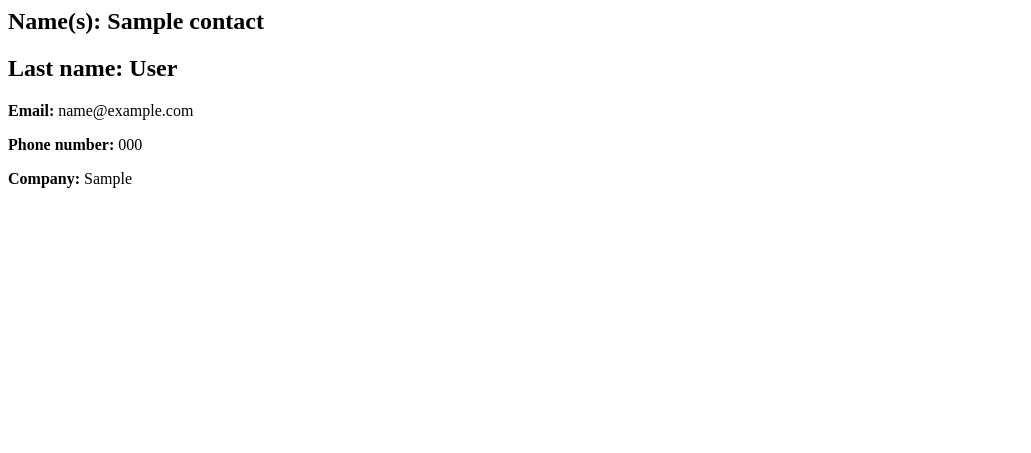
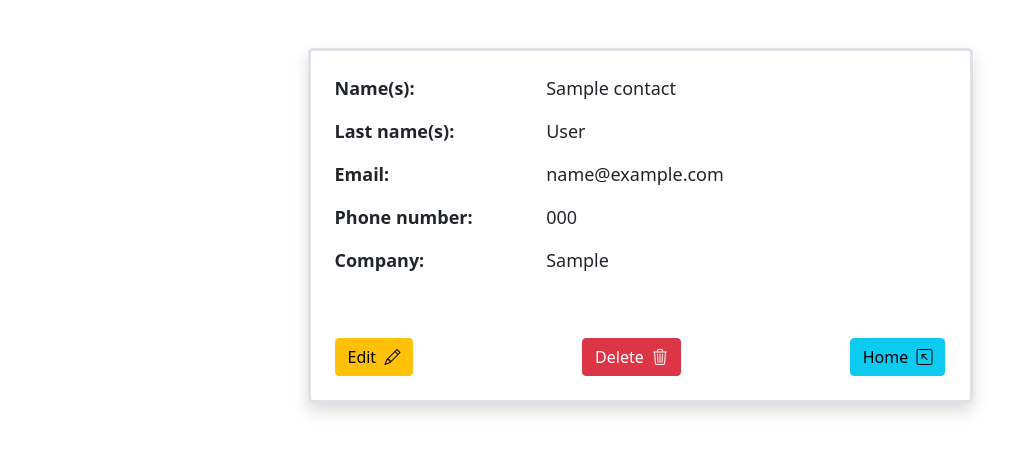
Before and after one commit to Miguelrom/contacts, a Django app: template directory/templates/directory/contact_detail.html in a window 1280 px wide. Shown: the top 453 px of the page, without its empty margins (0-1031 px from the left). Run offline with Django 4.2, Linux system fonts and the light colour scheme; the template is opened without the code that fills it: values that come from a table or form of the project are taken from there, others are empty; tables that the repository leaves empty hold one stand-in row (values such as "Sample post").

Commit message:
Add deletion on contacts.

```diff
--- a/directory/templates/directory/contact_detail.html
+++ b/directory/templates/directory/contact_detail.html
@@ -1,9 +1,66 @@
-<h2>Name(s): {{ contact.name }}</h2>
+{% extends 'directory/base.html' %}
 
-<h2>Last name: {{ contact.last_name }}</h2>
+{% block title %}Contact detail{% endblock title %}
 
-<p><strong>Email:</strong> {{contact.email}}</p>
+{% block content %}
 
-<p><strong>Phone number:</strong> {{contact.phone_number}}</p>
+  <div class="container pt-5 ">
+    <div class="row justify-content-center">
+      <div class="col-12 col-md-10 col-lg-8 col-xl-7 border border-3 rounded-3 p-3 shadow">
+        <div class="row p-2">
+          <div class="col-4 "><strong>Name(s):</strong></div>
+          <div class="col">{{ contact.name }}</div>
+        </div>
+        <div class="row p-2">
+          <div class="col-4"><strong>Last name(s):</strong></div>
+          <div class="col">{{ contact.last_name }}</div>
+        </div>
+        <div class="row p-2">
+          <div class="col-4"><strong>Email:</strong></div>
+          <div class="col">{{contact.email}}</div>
+        </div>
+        <div class="row p-2">
+          <div class="col-4"><strong>Phone number:</strong></div>
+          <div class="col">{{contact.phone_number}}</div>
+        </div>
+        <div class="row p-2">
+          <div class="col-4"><strong>Company:</strong></div>
+          <div class="col">{{contact.company}}</div>
+        </div>
+        <div class="row justify-content-between p-2 mt-5">
+          <div class="col-auto">
+            <button class="btn btn-warning">Edit &nbsp;<i class="bi bi-pencil"></i></button>
+          </div>
+          <div class="col-auto">
+            <button class="btn btn-danger" data-bs-toggle="modal" data-bs-target="#confirmDelete">Delete &nbsp;<i class="bi bi-trash3"></i></button>
+          </div>
+          <div class="col-auto">
+            <a class="btn btn-info" href="{% url 'contacts' %}">Home &nbsp;<i class="bi bi-arrow-up-left-square"></i></a>
+          </div>
+        </div>
+      </div>
+    </div>
+  </div>
 
-<p><strong>Company:</strong> {{contact.company}}</p>
+  <div class="modal fade" tabindex="-1" id="confirmDelete">
+    <div class="modal-dialog">
+      <div class="modal-content">
+        <div class="modal-header">
+          <h5 class="modal-title">Delete contact</h5>
+          <button type="button" class="btn-close" data-bs-dismiss="modal" aria-label="Close"></button>
+        </div>
+          <form action="{% url 'contact-delete' contact.id %}" method="POST">
+            {% csrf_token %}
+            <div class="modal-body">
+              <p>Are you sure you want to delete <strong>{{ contact.name }} {{ contact.last_name }}</strong>?</p>
+            </div>
+            <div class="modal-footer">
+              <button type="button" class="btn btn-secondary" data-bs-dismiss="modal">Cancel</button>
+              <button class="btn btn-success" type="submit">Yes, Delete</button>
+            </div>
+          </form>
+      </div>
+    </div>
+  </div>
+
+{% endblock content %}
--- a/directory/urls.py
+++ b/directory/urls.py
@@ -4,7 +4,11 @@ from . import views
 
 
 urlpatterns = [
-    path('', views.ContactListView.as_view(), name='contacts'),
-    path('<int:pk>/', views.ContactDetailView.as_view(), name='contact-detail'),
+    path('contacts/', views.ContactListView.as_view(),
+    name='contacts'),
+    path('contacts/<int:pk>/', views.ContactDetailView.as_view(),
+    name='contact-detail'),
+    path('contacts/<int:pk>/delete/',views.ContactDeleteView.as_view(),
+    name='contact-delete'),
 
 ]
```
Also changed, not shown: directory/templates/directory/contact_confirm_delete.html (added, +15 -0 lines), directory/views.py (+7 -0 lines).
